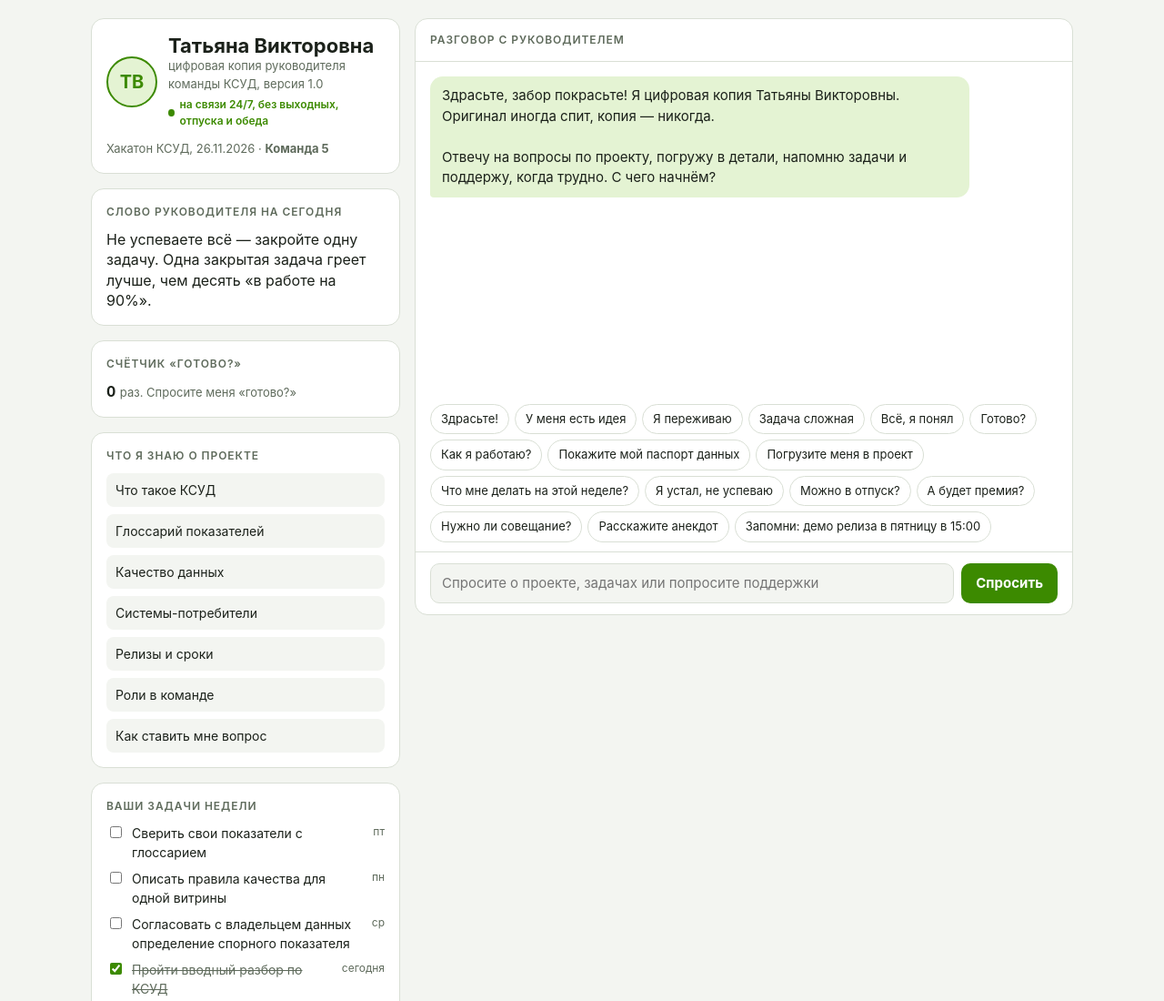
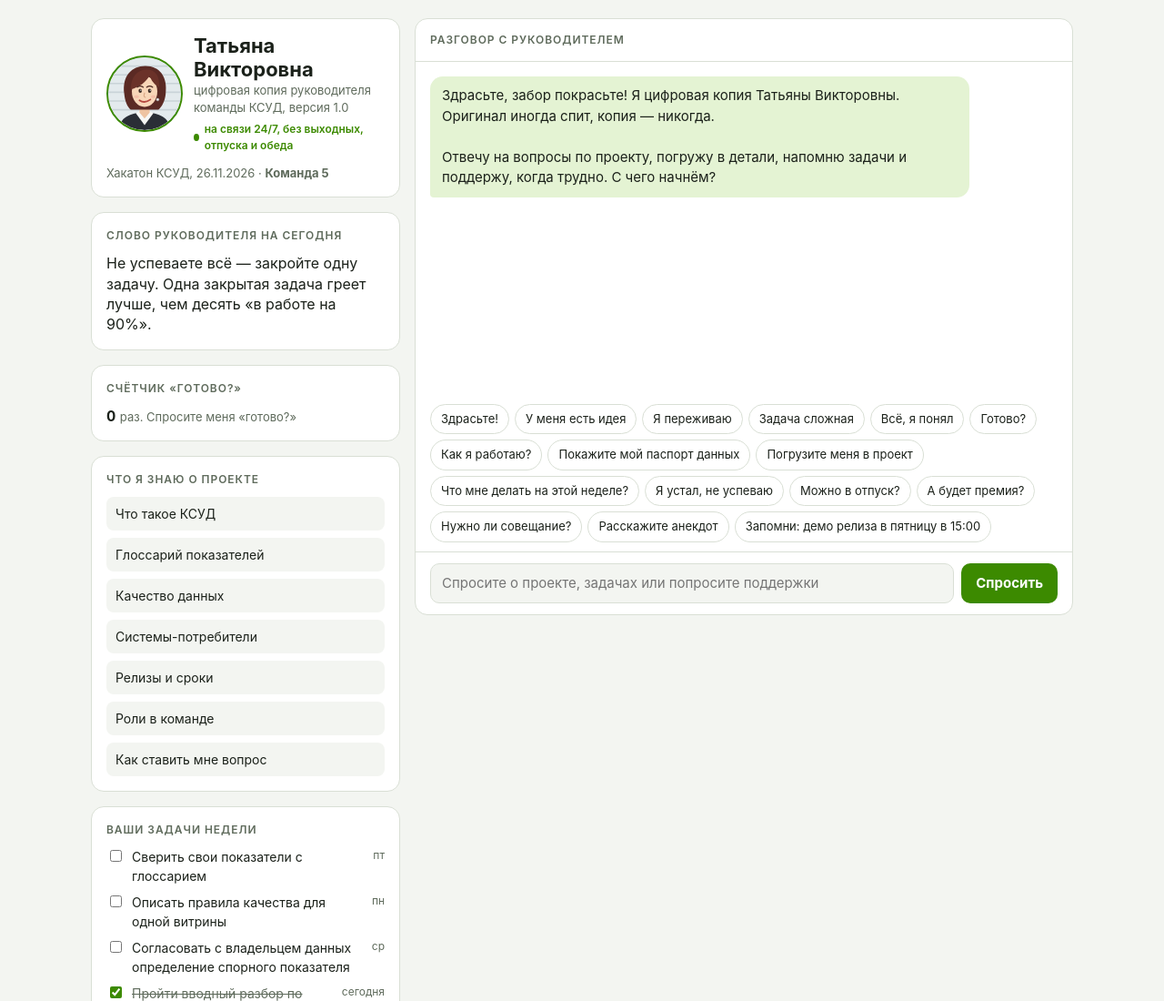
Before and after one commit to psychologistgbi-beep/ksud-team5, a plain HTML site: page index.html in a window 1280 px wide. Shown: the top 1100 px of the page at 91% size. Drawn offline with Linux system fonts and the light colour scheme.

Commit message:
Портрет

```diff
--- a/index.html
+++ b/index.html
@@ -53,7 +53,26 @@ form{display:flex;gap:8px;padding:12px 16px;border-top:1px solid var(--line)}
   <div class="side">
     <div class="card">
       <div class="who">
-        <div class="ava">ТВ</div>
+        <svg class="ava" viewBox="0 0 100 100" role="img" aria-label="Мультяшный портрет Татьяны Викторовны" style="width:84px;height:84px;padding:0;overflow:hidden;background:#dfe7ea">
+          <defs><clipPath id="avc"><circle cx="50" cy="50" r="50"/></clipPath></defs>
+          <g clip-path="url(#avc)">
+            <rect width="100" height="100" fill="#e3eaed"/>
+            <g stroke="#c9d3d8" stroke-width="2"><path d="M0 12h100M0 24h100M0 36h100M0 48h100M0 60h100M0 72h100" fill="none"/></g>
+            <path d="M14 104c0-20 14-28 36-28s36 8 36 28z" fill="#2a2e36"/>
+            <path d="M38 77l12 16 12-16-6-4H44z" fill="#f7f7f5"/>
+            <path d="M43 62h14v14l-7 8-7-8z" fill="#eec3a2"/>
+            <path d="M22 50c-3-24 10-38 29-38 20 0 31 15 28 38-1 10-5 18-10 22H31c-5-4-8-12-9-22z" fill="#5b2a24"/>
+            <ellipse cx="50" cy="47" rx="17.5" ry="21" fill="#f8d6b8"/>
+            <path d="M31 44c0-17 9-27 22-27 12 0 18 9 17 24-6-3-11-9-13-16-5 9-14 16-26 19z" fill="#6b3229"/>
+            <path d="M40 41q4-3 8 0M53 41q4-3 8 0" stroke="#4a2620" stroke-width="1.6" fill="none" stroke-linecap="round"/>
+            <ellipse cx="44" cy="46" rx="2.3" ry="2.8" fill="#3a2a22"/><ellipse cx="57" cy="46" rx="2.3" ry="2.8" fill="#3a2a22"/>
+            <circle cx="44.8" cy="45.2" r=".8" fill="#fff"/><circle cx="57.8" cy="45.2" r=".8" fill="#fff"/>
+            <path d="M50 49q-2 5 1 6" stroke="#d9a784" stroke-width="1.4" fill="none" stroke-linecap="round"/>
+            <path d="M43 59q7 5 15-1" stroke="#b5483f" stroke-width="2.2" fill="none" stroke-linecap="round"/>
+            <ellipse cx="39" cy="54" rx="3.5" ry="2.2" fill="#f3b3a0" opacity=".6"/><ellipse cx="62" cy="54" rx="3.5" ry="2.2" fill="#f3b3a0" opacity=".6"/>
+            <circle cx="68" cy="58" r="1.8" fill="#f1f1f1" stroke="#9aa3a8" stroke-width=".6"/>
+          </g>
+        </svg>
         <div>
           <h1>Татьяна Викторовна</h1>
           <div class="role">цифровая копия руководителя команды КСУД, версия 1.0</div>
```
